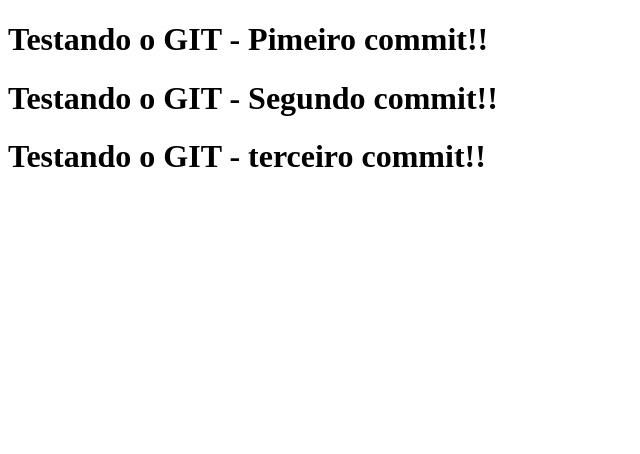
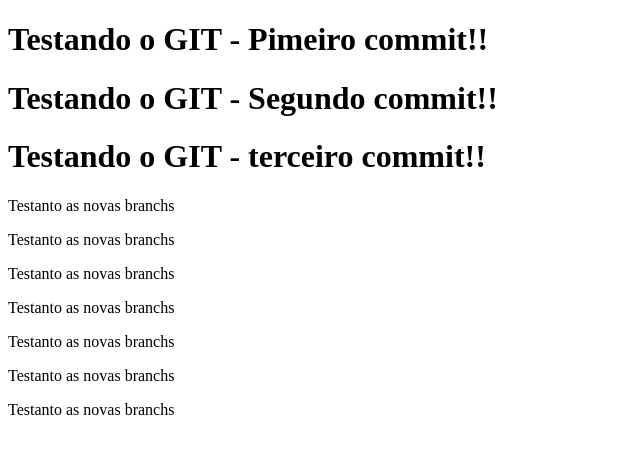
Before and after one commit to JpAngelo23/novoGit, a plain HTML site: page index.html in a window 1280 px wide. Shown: the whole page, without its empty margins (0-640 px from the left). Drawn offline with Linux system fonts and the light colour scheme.

Commit message:
Adicionando paragrafos na Página

```diff
--- a/index.html
+++ b/index.html
@@ -9,5 +9,13 @@
     <h1>Testando o GIT - Pimeiro commit!!</h1>
     <h1>Testando o GIT - Segundo commit!!</h1>
     <h1>Testando o GIT - terceiro commit!!</h1>
+
+    <p>Testanto as novas branchs</p>
+    <p>Testanto as novas branchs</p>
+    <p>Testanto as novas branchs</p>
+    <p>Testanto as novas branchs</p>
+    <p>Testanto as novas branchs</p>
+    <p>Testanto as novas branchs</p>
+    <p>Testanto as novas branchs</p>
   </body>
 </html>
```
